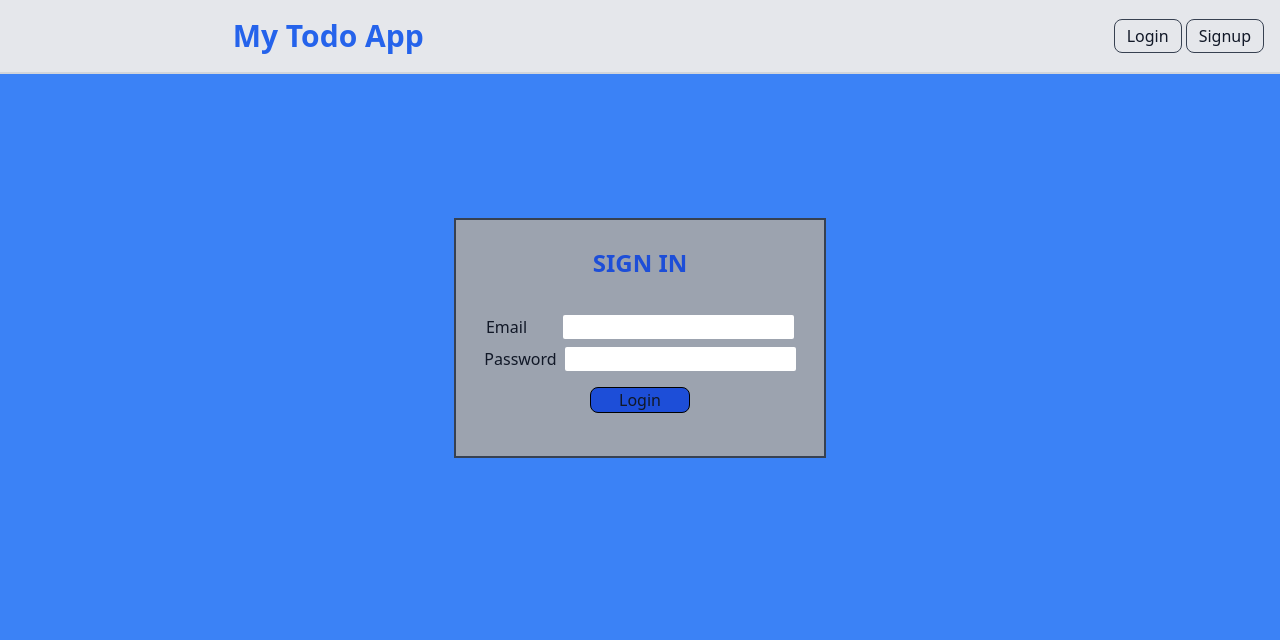
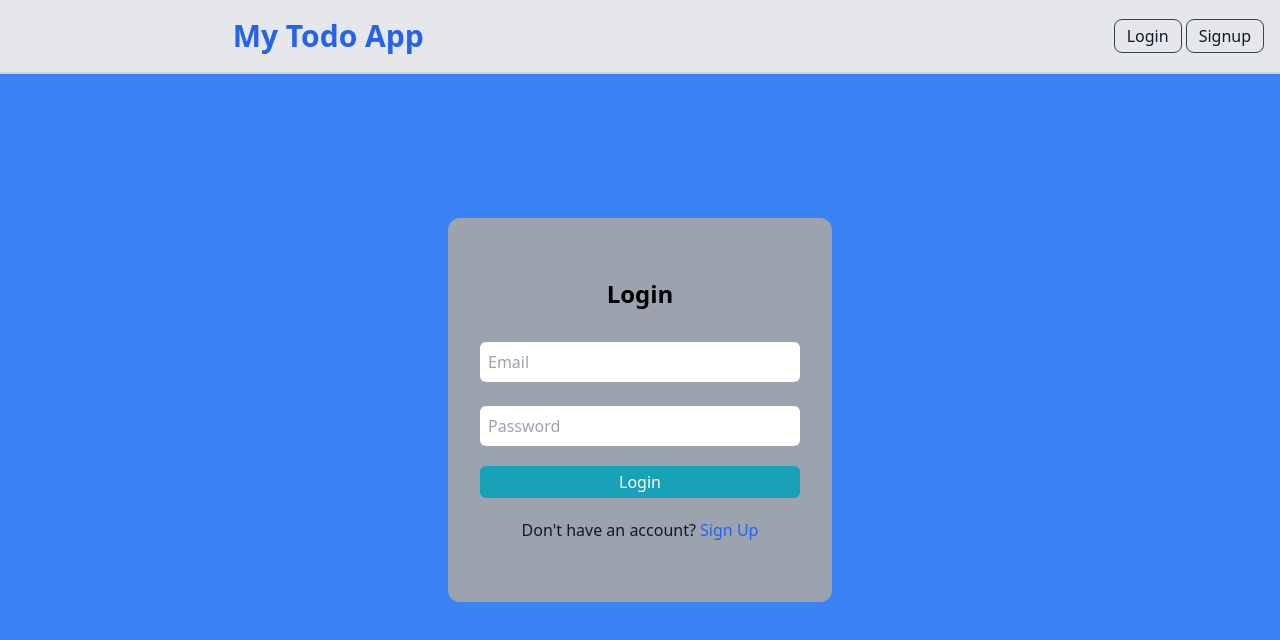
Before and after one commit to Riyaazct/todo-list-react, a React (Create React App) app in the folder client/: page /login in a window 1280 px wide. Shown: the top 640 px of the page. Built offline with nearby package versions, Linux system fonts and the light colour scheme.

Commit message:
adjustments to css for login page

```diff
--- a/client/src/app/components/LoginScreen.js
+++ b/client/src/app/components/LoginScreen.js
@@ -1,5 +1,5 @@
 import { useState } from "react";
-import { useNavigate } from "react-router-dom";
+import { useNavigate, Link } from "react-router-dom";
 import { useFormik } from "formik";
 import * as Yup from "yup";
 
@@ -52,17 +52,18 @@ const LoginScreen = () => {
 
   return (
     <div className="flex justify-center mt-36">
-      <div className="flex flex-col justify-center p-2 text-center bg-gray-400 border-2 border-gray-700 h-60">
-        <h2 className="mb-4 text-2xl font-bold text-blue-700 ">
-          SIGN IN
-        </h2>
+      <div className="flex flex-col justify-center text-center bg-gray-400 rounded-xl h-96 w-96">
+        <h2 className="text-2xl font-bold text-black">Login</h2>
 
-        <form onSubmit={formik.handleSubmit} className="p-4">
+        <form
+          onSubmit={formik.handleSubmit}
+          className="w-full p-8 pb-5 "
+        >
           {/* EMAIL INPUT */}
-          <div className="p-1">
-            <label htmlFor="email">Email</label>
+          <div>
             <input
-              className="rounded-sm ml-9"
+              className="w-full p-2 mb-3 rounded-md placeholder:font-medium"
+              placeholder="Email"
               type="text"
               id="email"
               name="email"
@@ -75,10 +76,10 @@ const LoginScreen = () => {
           </div>
 
           {/* PASSWORD INPUT */}
-          <div className="p-1">
-            <label htmlFor="password">Password</label>
+          <div>
             <input
-              className="ml-2 rounded-sm"
+              placeholder="Password"
+              className="w-full p-2 mt-3 mb-2 rounded-md placeholder:font-medium"
               type="password"
               id="password"
               name="password"
@@ -91,8 +92,12 @@ const LoginScreen = () => {
           </div>
 
           {/* SUBMIT BUTTON */}
-          <div className="mx-auto mt-3 w-max">
-            <button className="p-0" type="submit" disabled={loading}>
+          <div className="mt-3">
+            <button
+              className="p-1 text-white rounded-md bg-[#17a2b8] border-0 w-full"
+              type="submit"
+              disabled={loading}
+            >
               {loading && <span></span>}
               <span>Login</span>
             </button>
@@ -105,6 +110,12 @@ const LoginScreen = () => {
             </div>
           )}
         </form>
+        <p>
+          Don't have an account?{" "}
+          <span className="text-blue-600">
+            <Link>Sign Up</Link>
+          </span>
+        </p>
       </div>
     </div>
   );
```
